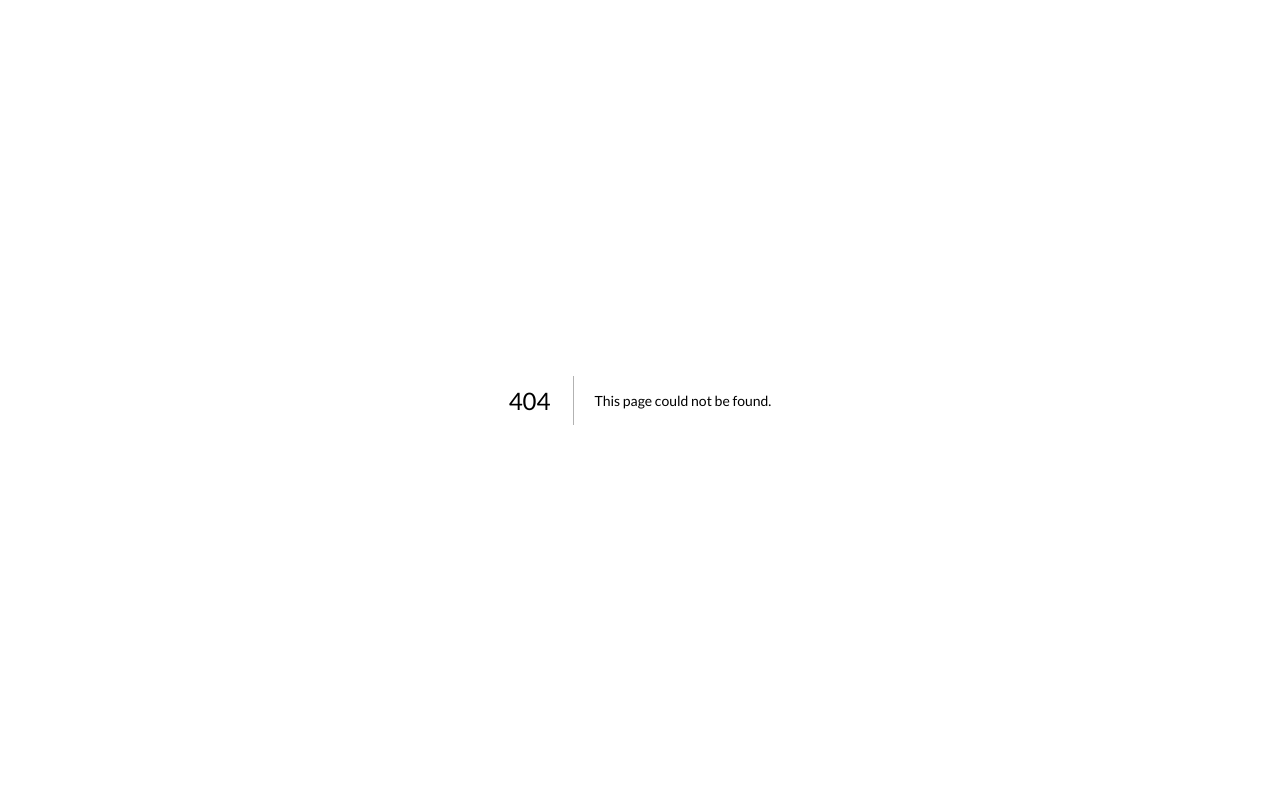
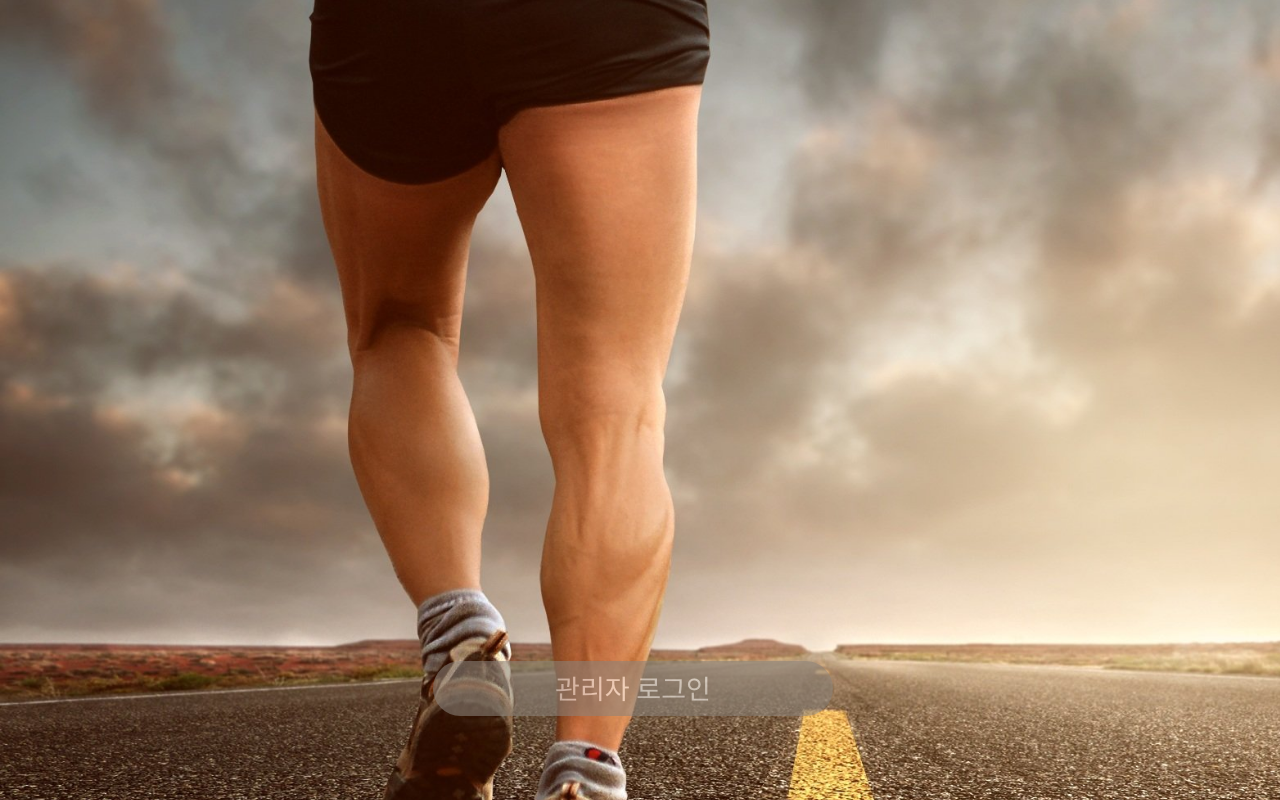
Before and after one commit to Ko-GyeongTae/Frontend-GymManagement-client, a Next.js app: page /login in a window 1280 px wide. Before the commit this address had no page. Built offline with nearby package versions, Linux system fonts and the light colour scheme.

Commit message:
<ADD> Admin Login Page

```diff
--- /dev/null
+++ b/pages/login.tsx
@@ -0,0 +1,26 @@
+import Head from 'next/head';
+import React, { useState } from 'react';
+import { useEffect } from 'react';
+import LoginButton from '../src/components/LoginButton';
+import styles from './index.module.css'
+
+const Home = () => {
+    const [width, setWidth] = useState(1);
+    useEffect(() => {
+        setWidth(window.innerWidth);
+    })
+
+    return (
+        <>
+            <Head>
+                <title>Wim-Gym | Home</title>
+            </Head>
+            <div className={styles.Container}>
+                <div className={styles.Icon} />
+                <LoginButton placeholder={'관리자 로그인'} linkTo={'/home'} backgroundColor={'#8c837a'} fontColor={'#ffffff'} bottom={84} right={(width - 386) / 2} />
+            </div>
+        </>
+    )
+}
+
+export default Home;
```
